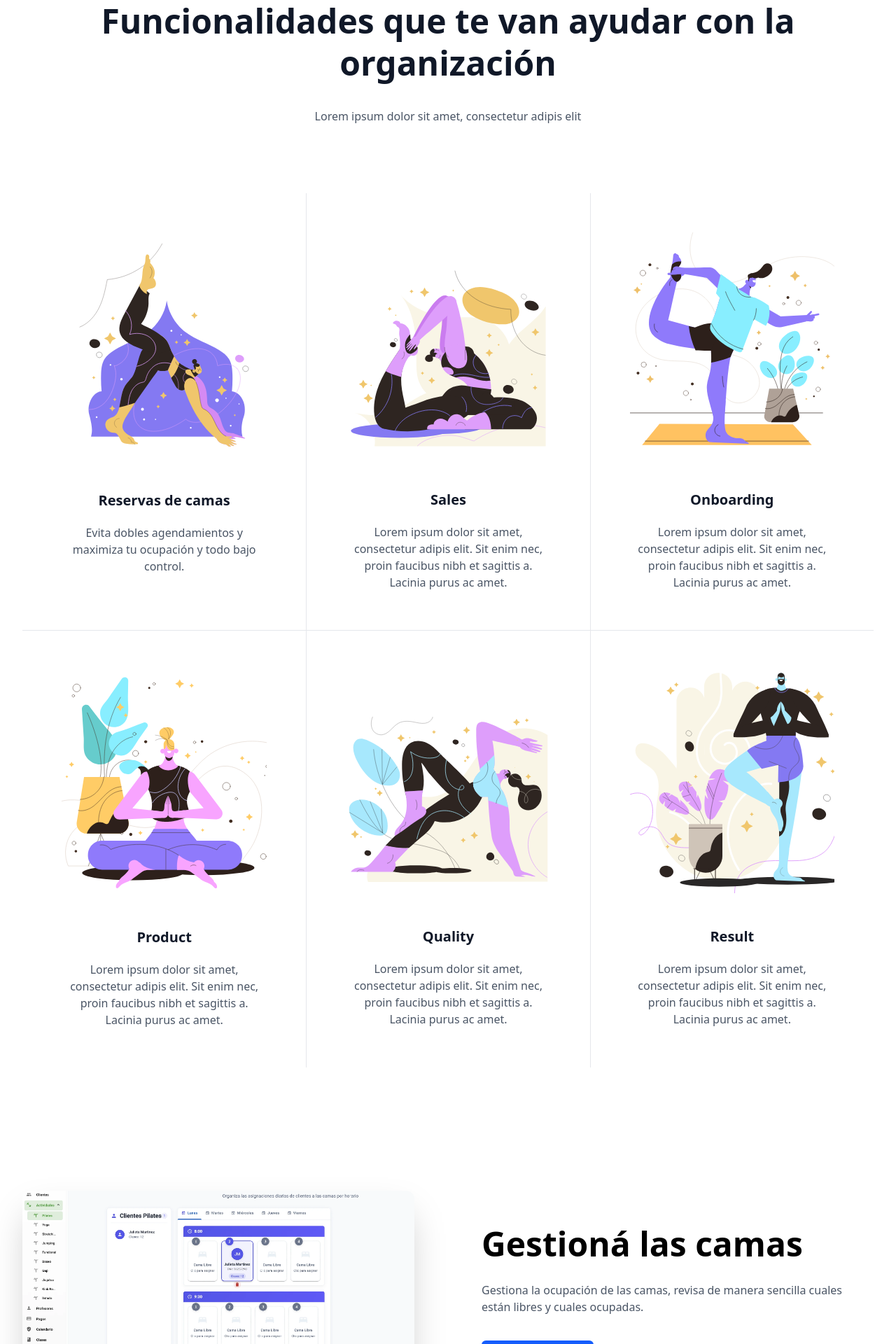
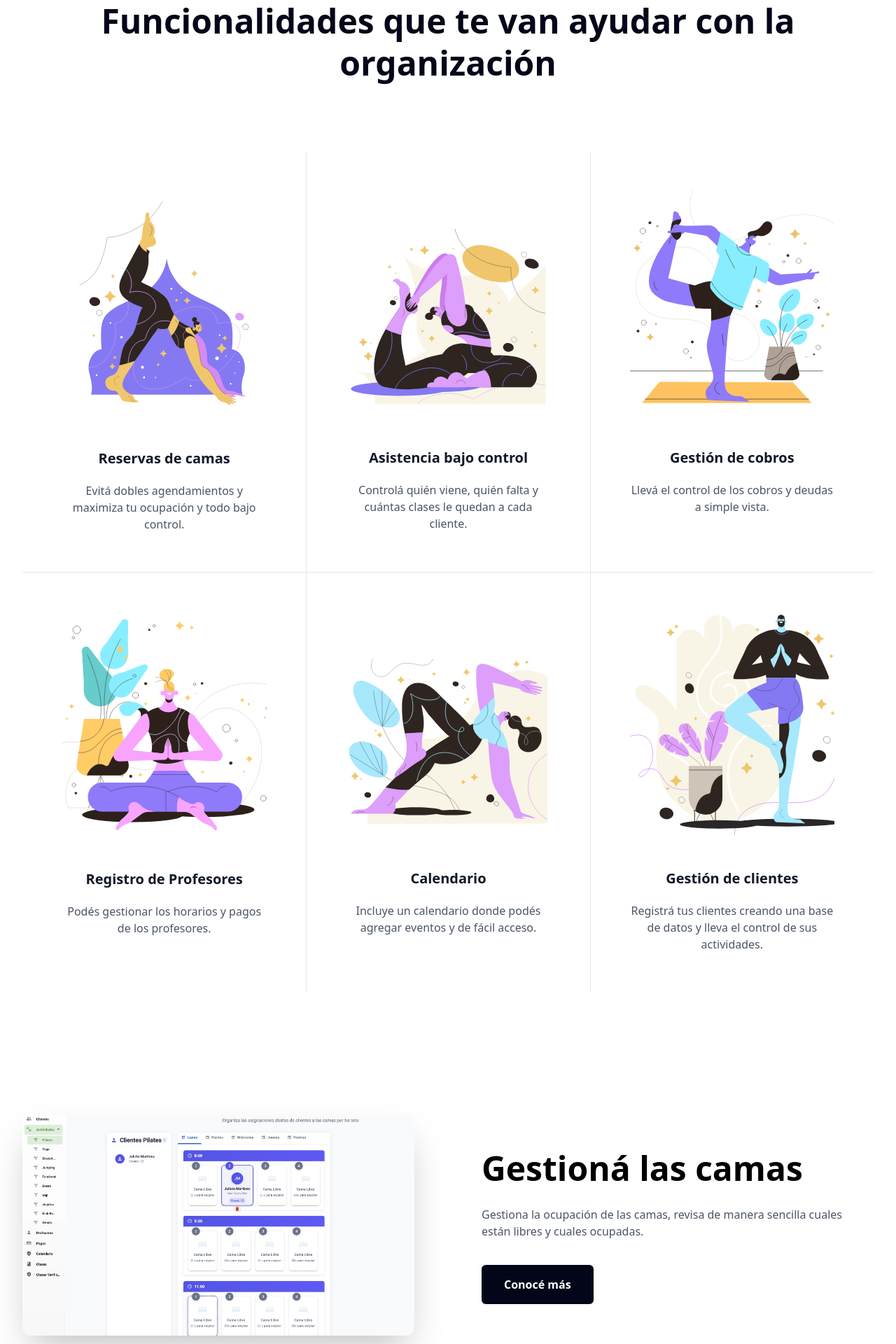
Before and after one commit to axd18/landing, a React (Vite) app: page / in a window 1280 px wide. Shown: the part 880-2800 px from the top of the page at 70% size. Built offline with nearby package versions, Linux system fonts and the light colour scheme.

Commit message:
ajustes y textos en features

```diff
--- a/src/pages/Landing/FeatureSection.jsx
+++ b/src/pages/Landing/FeatureSection.jsx
@@ -5,8 +5,8 @@ const FeatureSection = () => {
         <section className="py-12 bg-white sm:py-16 lg:py-20">
             <div className="px-4 mx-auto max-w-7xl sm:px-6 lg:px-8">
                 <div className="text-center">
-                    <h2 className="text-3xl font-bold leading-tight text-gray-900 sm:text-4xl xl:text-5xl font-pj">Funcionalidades que te van ayudar con la organización</h2>
-                    <p className="mt-4 text-base leading-7 text-gray-600 sm:mt-8 font-pj">Lorem ipsum dolor sit amet, consectetur adipis elit</p>
+                    <h2 className="text-3xl font-bold leading-tight text-slate-950 sm:text-4xl xl:text-5xl font-pj">Funcionalidades que te van ayudar con la organización</h2>
+                    {/* <p className="mt-4 text-base leading-7 text-gray-600 sm:mt-8 font-pj">Lorem ipsum dolor sit amet, consectetur adipis elit</p> */}
                 </div>
 
                 <div className="grid grid-cols-1 mt-10 text-center sm:mt-16 sm:grid-cols-2 sm:gap-x-12 gap-y-12 md:grid-cols-3 md:gap-0 xl:mt-24">
@@ -18,7 +18,7 @@ const FeatureSection = () => {
                             className="mx-auto h-auto w-auto"
                         />
                         <h3 className="mt-12 text-xl font-bold text-gray-900 font-pj">Reservas de camas</h3>
-                        <p className="mt-5 text-base text-gray-600 font-pj">Evita dobles agendamientos y maximiza tu ocupación y todo bajo control.</p>
+                        <p className="mt-5 text-base text-gray-600 font-pj">Evitá dobles agendamientos y maximiza tu ocupación y todo bajo control.</p>
                     </div>
 
                     {/* Feature 2 - Sales */}
@@ -28,8 +28,8 @@ const FeatureSection = () => {
                             alt="Icono sales"
                             className="mx-auto h-auto w-auto"
                         />
-                        <h3 className="mt-12 text-xl font-bold text-gray-900 font-pj">Sales</h3>
-                        <p className="mt-5 text-base text-gray-600 font-pj">Lorem ipsum dolor sit amet, consectetur adipis elit. Sit enim nec, proin faucibus nibh et sagittis a. Lacinia purus ac amet.</p>
+                        <h3 className="mt-12 text-xl font-bold text-gray-900 font-pj">Asistencia bajo control</h3>
+                        <p className="mt-5 text-base text-gray-600 font-pj">Controlá quién viene, quién falta y cuántas clases le quedan a cada cliente.</p>
                     </div>
 
                     {/* Feature 3 - Onboarding */}
@@ -39,8 +39,8 @@ const FeatureSection = () => {
                             alt="Icono onboarding"
                             className="mx-auto h-auto w-auto"
                         />
-                        <h3 className="mt-12 text-xl font-bold text-gray-900 font-pj">Onboarding</h3>
-                        <p className="mt-5 text-base text-gray-600 font-pj">Lorem ipsum dolor sit amet, consectetur adipis elit. Sit enim nec, proin faucibus nibh et sagittis a. Lacinia purus ac amet.</p>
+                        <h3 className="mt-12 text-xl font-bold text-gray-900 font-pj">Gestión de cobros</h3>
+                        <p className="mt-5 text-base text-gray-600 font-pj">Llevá el control de los cobros y deudas a simple vista.</p>
                     </div>
 
                     {/* Feature 4 - Product */}
@@ -50,8 +50,8 @@ const FeatureSection = () => {
                             alt="Icono product"
                             className="mx-auto h-auto w-auto"
                         />
-                        <h3 className="mt-12 text-xl font-bold text-gray-900 font-pj">Product</h3>
-                        <p className="mt-5 text-base text-gray-600 font-pj">Lorem ipsum dolor sit amet, consectetur adipis elit. Sit enim nec, proin faucibus nibh et sagittis a. Lacinia purus ac amet.</p>
+                        <h3 className="mt-12 text-xl font-bold text-gray-900 font-pj">Registro de Profesores</h3>
+                        <p className="mt-5 text-base text-gray-600 font-pj">Podés gestionar los horarios y pagos de los profesores.</p>
                     </div>
 
                     {/* Feature 5 - Quality */}
@@ -61,8 +61,8 @@ const FeatureSection = () => {
                             alt="Icono quality"
                             className="mx-auto h-auto w-auto"
                         />
-                        <h3 className="mt-12 text-xl font-bold text-gray-900 font-pj">Quality</h3>
-                        <p className="mt-5 text-base text-gray-600 font-pj">Lorem ipsum dolor sit amet, consectetur adipis elit. Sit enim nec, proin faucibus nibh et sagittis a. Lacinia purus ac amet.</p>
+                        <h3 className="mt-12 text-xl font-bold text-gray-900 font-pj">Calendario</h3>
+                        <p className="mt-5 text-base text-gray-600 font-pj">Incluye un calendario donde podés agregar eventos y de fácil acceso.</p>
                     </div>
 
                     {/* Feature 6 - Result */}
@@ -72,8 +72,8 @@ const FeatureSection = () => {
                             alt="Icono result"
                             className="mx-auto h-auto w-auto"
                         />
-                        <h3 className="mt-12 text-xl font-bold text-gray-900 font-pj">Result</h3>
-                        <p className="mt-5 text-base text-gray-600 font-pj">Lorem ipsum dolor sit amet, consectetur adipis elit. Sit enim nec, proin faucibus nibh et sagittis a. Lacinia purus ac amet.</p>
+                        <h3 className="mt-12 text-xl font-bold text-gray-900 font-pj">Gestión de clientes</h3>
+                        <p className="mt-5 text-base text-gray-600 font-pj">Registrá tus clientes creando una base de datos y lleva el control de sus actividades.</p>
                     </div>
                 </div>
             </div>
--- a/src/pages/Landing/GestionCamas.jsx
+++ b/src/pages/Landing/GestionCamas.jsx
@@ -26,7 +26,7 @@ const GestionCamas = () => {
             <a
               href="#"
               title=""
-              className="inline-flex items-center justify-center px-8 py-4 font-semibold text-white transition-all duration-200 bg-blue-600 rounded-md mt-9 hover:bg-blue-700 focus:bg-blue-700"
+              className="inline-flex items-center justify-center px-8 py-4 font-semibold text-white transition-all duration-200 bg-slate-950 rounded-md mt-9 hover:bg-slate-700 focus:bg-slate-700"
               role="button"
             >
               Conocé más
--- a/src/pages/Landing/Hero.jsx
+++ b/src/pages/Landing/Hero.jsx
@@ -16,7 +16,9 @@ const Hero = () => {
         <img
           src="/bg-hero-02.webp" // Reemplaza con la ruta de tu imagen
           alt="Fondo del hero"
-          className="object-cover object-center"
+          // className="w-screen h-auto min-w-[100vw] object-cover object-center
+          //    md:w-full md:h-full md:min-w-[unset]"
+          className="w-full h-full object-cover object-center md:object-left-top"
         />
         {/* Capa oscura para mejorar legibilidad del texto */}
         {/* <div className="absolute inset-0 bg-black/30"></div> */}
--- a/src/pages/Landing/RegistroAsistencias.jsx
+++ b/src/pages/Landing/RegistroAsistencias.jsx
@@ -10,7 +10,7 @@ const RegistroAsistencias = () => {
                         <h2 className="text-3xl font-bold leading-tight text-black sm:text-4xl lg:text-5xl">Registro de Alumnos</h2>
                         <p className="mt-6 text-base text-gray-600">Lleva el control de los accesos de los alumnos, sabiendo los días de asistencia y días restantes según el plan contratado.</p>
 
-                        <a href="#" title="" className="inline-flex items-center justify-center px-8 py-4 font-semibold text-white transition-all duration-200 bg-blue-600 rounded-md mt-9 hover:bg-blue-700 focus:bg-blue-700" role="button">Conocé más</a>
+                        <a href="#" title="" className="inline-flex items-center justify-center px-8 py-4 font-semibold text-white transition-all duration-200 bg-slate-950 rounded-md mt-9 hover:bg-slate-700 focus:bg-slate-700" role="button">Conocé más</a>
                     </div>
                     <div className="relative mx-auto aspect-video max-w-2xl overflow-hidden rounded-xl shadow-2xl lg:max-w-none">
             <img
```
